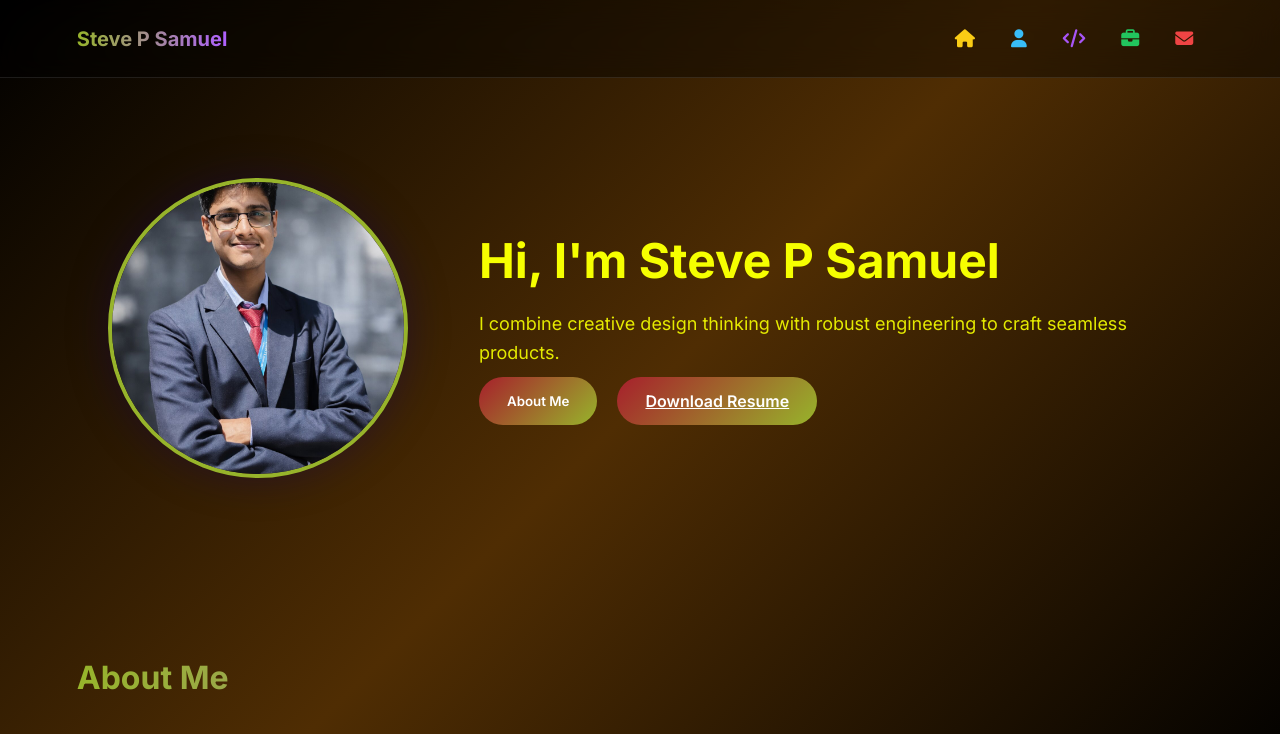
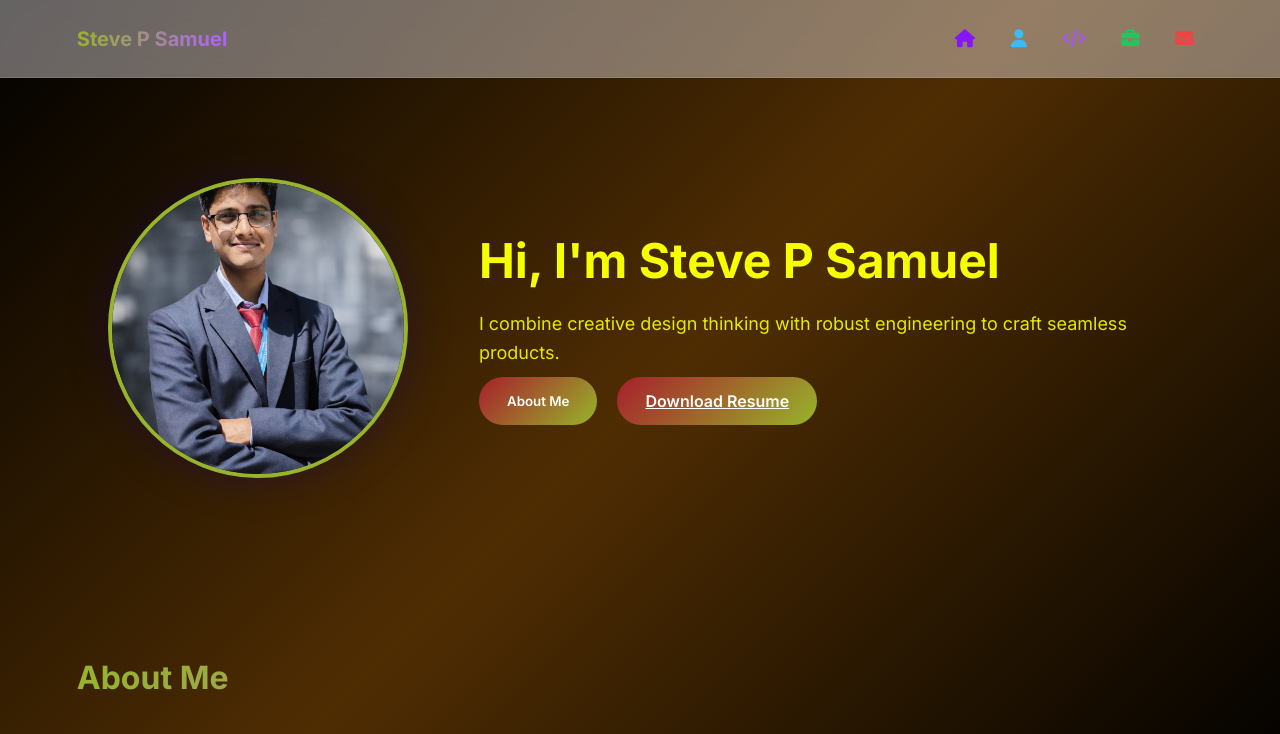
Before and after one commit to Stevesamuel64/stevekjc, a website: page public/index.html in a window 1280 px wide. Shown: the top 734 px of the page. Drawn offline with Linux system fonts and the light colour scheme.

Commit message:
color change

```diff
--- a/public/style.css
+++ b/public/style.css
@@ -39,7 +39,7 @@ header {
     position: sticky;
     top: 0;
     backdrop-filter: blur(15px);
-    background: rgba(0,0,0,0.4);
+    background: rgba(255, 248, 248, 0.4);
     border-bottom: 1px solid var(--border-glass);
     z-index: 1000;
     flex-wrap: wrap;
@@ -67,7 +67,7 @@ nav a {
     transition: 0.3s ease;
 }
 
-nav a:nth-child(1) i { color: #facc15; }
+nav a:nth-child(1) i { color: #8715fa; }
 nav a:nth-child(2) i { color: #38bdf8; }
 nav a:nth-child(3) i { color: #a855f7; }
 nav a:nth-child(4) i { color: #22c55e; }
@@ -144,23 +144,15 @@ box-shadow: 0 0 40px rgba(20, 1, 85, 0.4);
     flex-wrap: wrap;
 }
 
-/* ===============================
-   SOCIAL
-================================ */
 .social-links {
     margin-top: 40px;
     display: flex;
     gap: 20px;
     flex-wrap: wrap;
 }
-
-/* ===============================
-   SECTIONS
-================================ */
 section {
     padding: 80px 6%;
 }
-
 .section-title {
     font-size: 32px;
     margin-bottom: 40px;
@@ -168,10 +160,6 @@ section {
     -webkit-background-clip: text;
     -webkit-text-fill-color: transparent;
 }
-
-/* ===============================
-   CARDS
-================================ */
 .cards {
     display: grid;
     grid-template-columns: repeat(auto-fit, minmax(250px, 1fr));
@@ -193,9 +181,6 @@ section {
     box-shadow: 0 20px 40px rgba(168, 85, 247, 0.25);
 }
 
-/* ===============================
-   ICONS
-================================ */
 .skill-icon,
 .cert-icon {
     font-size: 40px;
@@ -211,7 +196,6 @@ section {
     display: block;
 }
 
-
 .fa-python { color: #3776ab; }
 .fa-html5 { color: #e34f26; }
 .fa-css3-alt { color: #1572b6; }
@@ -219,9 +203,7 @@ section {
 .fa-figma { color: #f24e1e; }
 .fa-aws { color: #ff9900; }
 
-/* ===============================
-   CONTACT
-================================ */
+
 .contact-container {
     display: flex;
     justify-content: center;
@@ -248,18 +230,12 @@ section {
     color: var(--text);
 }
 
-/* ===============================
-   FOOTER
-================================ */
 footer {
     text-align: center;
     padding: 30px;
     opacity: 0.7;
 }
 
-/* ===============================
-   FADE IN
-================================ */
 .fade-in {
     opacity: 0;
     transform: translateY(40px);
@@ -271,18 +247,13 @@ footer {
     transform: translateY(0);
 }
 
-/* ===============================
-   RESPONSIVE BREAKPOINTS
-================================ */
 
-/* Tablets */
 @media (max-width: 1024px) {
     .hero-text h2 {
         font-size: 40px;
     }
 }
 
-/* Mobile */
 @media (max-width: 768px) {
 
     header {
@@ -324,7 +295,6 @@ footer {
     }
 }
 
-/* Small Phones */
 @media (max-width: 480px) {
 
     .hero-text h2 {
```
